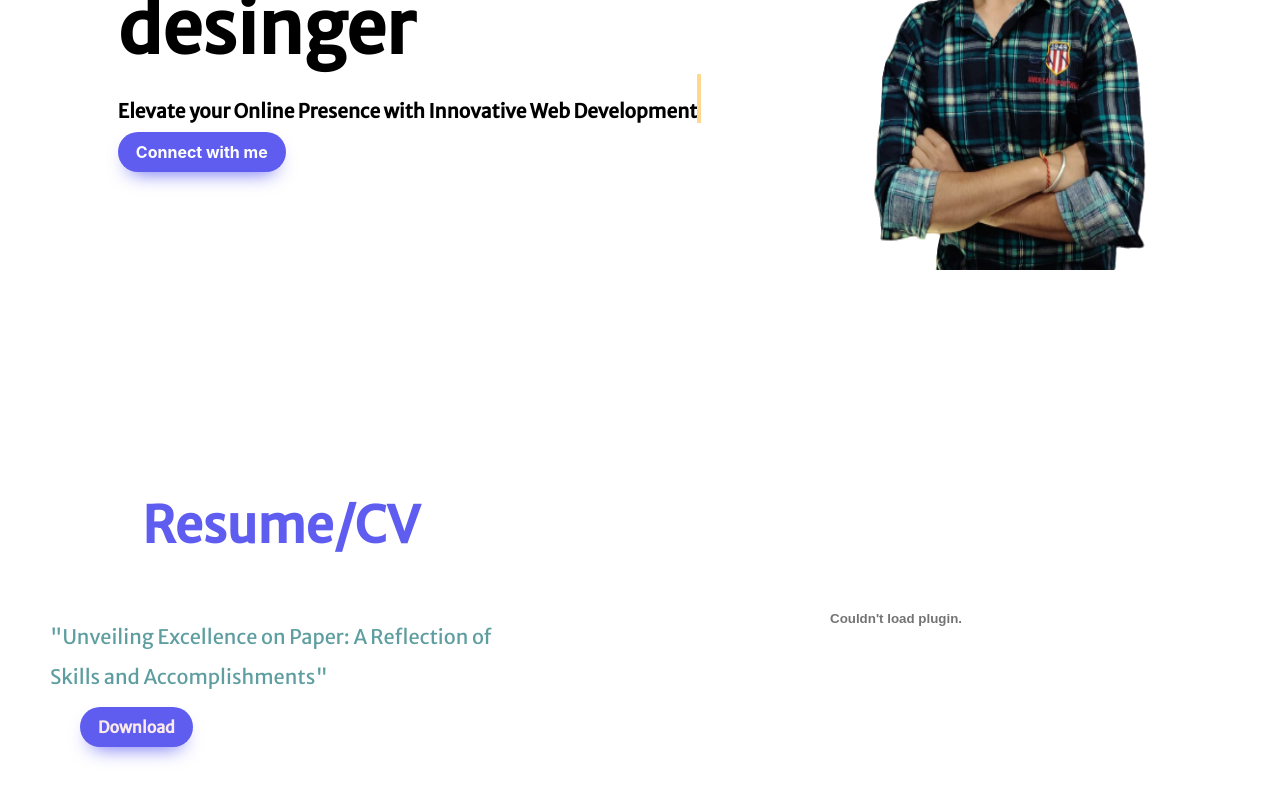
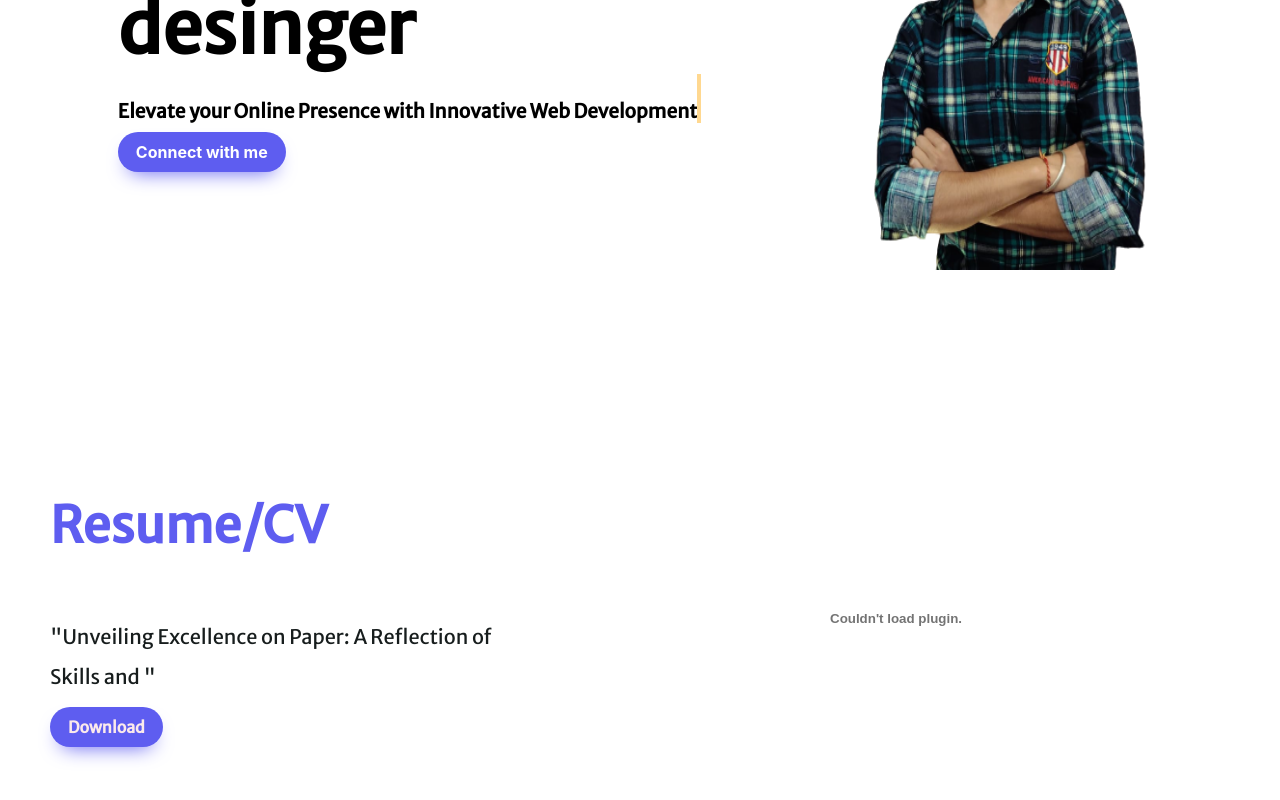
Before and after one commit to Vinayak-Sharma-744/oibsip_1, a React (Create React App) app: page / in a window 1280 px wide. Shown: the part 466-1266 px from the top of the page. Built offline with nearby package versions, Linux system fonts and the light colour scheme.

Commit message:
New changes to the resume folder

```diff
--- a/src/components/home/home.css
+++ b/src/components/home/home.css
@@ -1,9 +1,4 @@
 .home {
-  /* height: 100vh; */
-  /* margin-top: 20vh;
-  display: flex;
-  text-align: center;
-  gap: 5px; */
   display: flex;
   flex-direction: row;
   align-items: center;
--- a/src/components/resume/Resume.jsx
+++ b/src/components/resume/Resume.jsx
@@ -3,7 +3,7 @@ import "./resume.css";
 import Akash from "./akash.pdf";
 
 const Resume = () => {
-  const openInNewTab = () => {};
+  const openInNewTab = () => { };
   return (
     <div className="resume">
       <div className="resume-left">
@@ -11,15 +11,16 @@ const Resume = () => {
           <h1>Resume/CV</h1>
           <p>
             "Unveiling Excellence on Paper: A Reflection of Skills and
-            Accomplishments"
+            "
           </p>
-        </div>
 
         <button className="resume-button">
           <a href={Akash} download>
             Download
           </a>
         </button>
+        </div>
+
       </div>
       <div className="resume-right">
         <embed
--- a/src/components/resume/resume.css
+++ b/src/components/resume/resume.css
@@ -11,7 +11,7 @@
 
 .resume-left-text {
   display: flex;
-  align-items: center;
+  /* align-items: center; */
   margin-left: 50px;
   flex-direction: column;
   font-size: 25px;
@@ -24,10 +24,9 @@
 .resume-left-text p {
   margin-top: 30px;
   font-size: 20px;
-  color: cadetblue;
+  color: rgb(23, 29, 29);
   line-height: 40px;
 }
-
 .resume-button {
   background: #5e5df0;
   border-radius: 999px;
@@ -52,7 +51,7 @@
   word-break: break-word;
   border: 0;
   margin-top: 10px;
-  margin-left: 80px;
+  /* margin-left: 80px; */
 }
 
 .resume-right {
```
